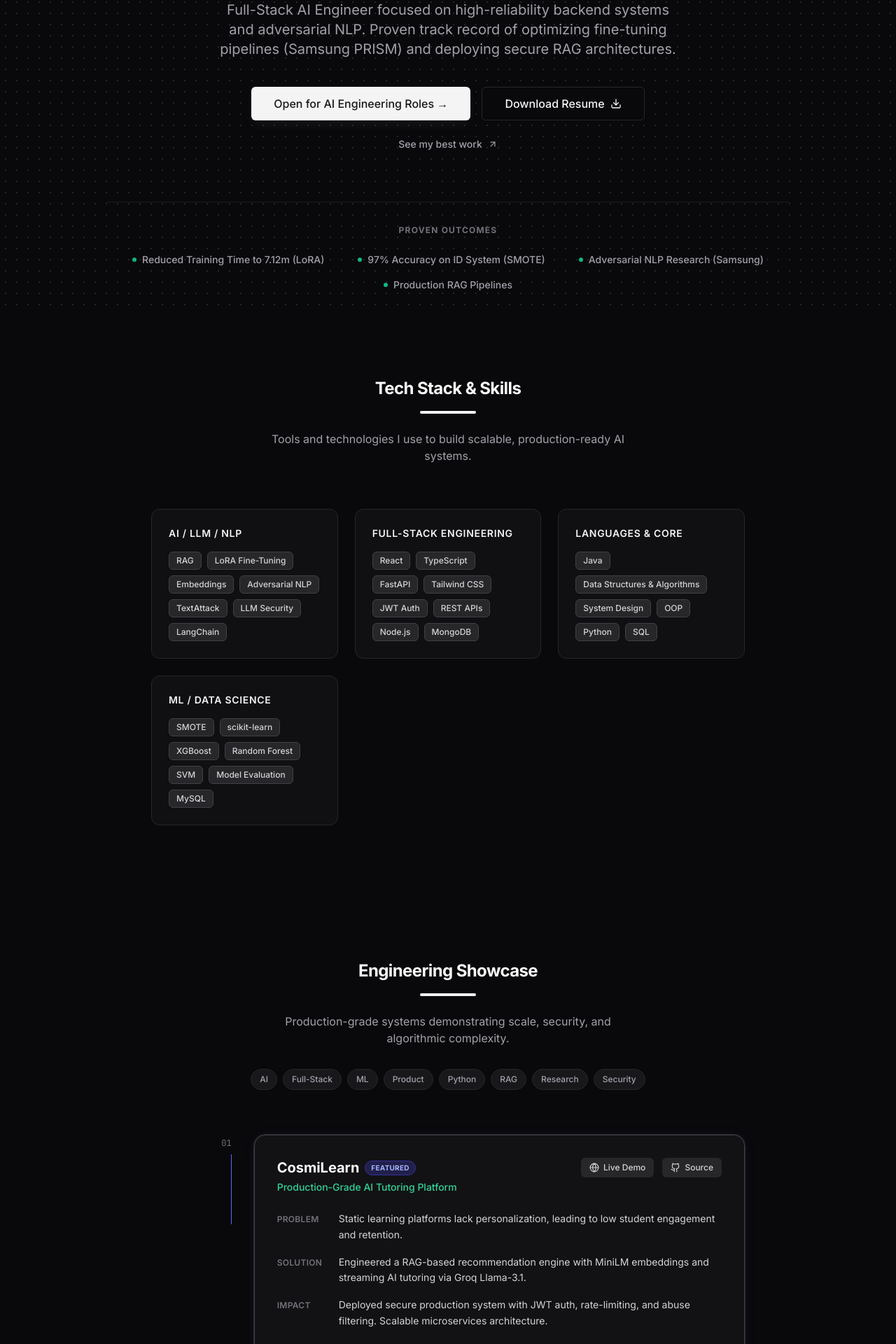
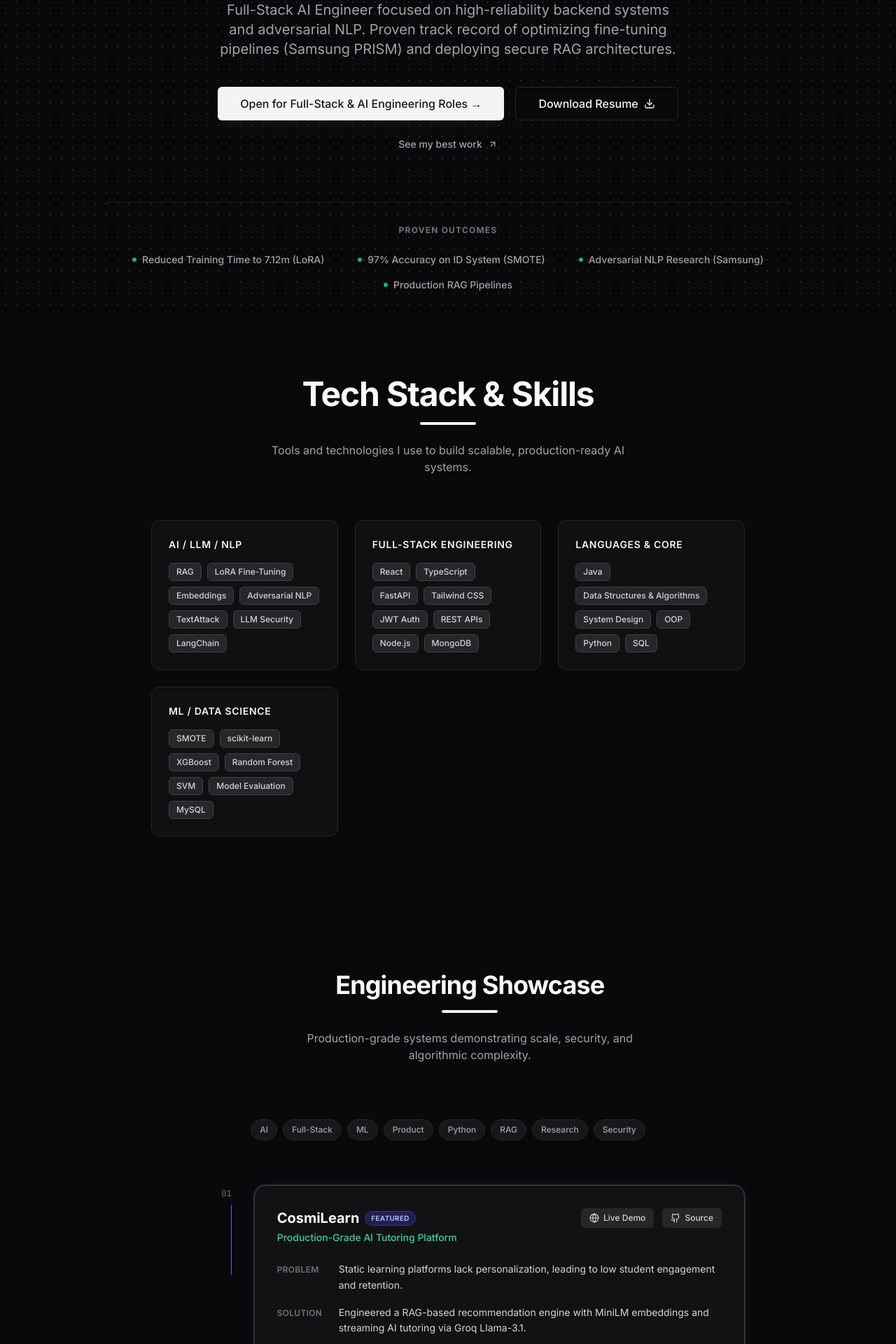
Before and after one commit to satyam-spb/spb_portfolio, a React (Vite) app: page / in a window 1280 px wide. Shown: the part 357-2277 px from the top of the page at 70% size. Built offline with nearby package versions, Linux system fonts and the light colour scheme.

Commit message:
Slight modification on Experience and Project section. Adjusting the structure and deign

```diff
--- a/components/Contact.tsx
+++ b/components/Contact.tsx
@@ -74,7 +74,7 @@ export const Contact: React.FC = () => {
             © {new Date().getFullYear()} Satyam Pratik Bharti.
           </p>
           <p className="text-xs text-zinc-300 dark:text-zinc-700 mt-2 font-mono">
-            Built with React, TypeScript, Tailwind & Motion.
+            Built with care
           </p>
         </div>
       </div>
--- a/components/Education.tsx
+++ b/components/Education.tsx
@@ -6,7 +6,7 @@ export const Education: React.FC = () => {
   return (
     <section id="education" className="py-24 w-full max-w-4xl px-6">
         <div className="flex flex-col items-center mb-16 text-center">
-            <h2 className="text-2xl font-bold tracking-tight text-zinc-900 dark:text-zinc-50 mb-4">Education</h2>
+            <h2 className="text-4xl font-bold tracking-tight text-zinc-900 dark:text-zinc-50 mb-4">Education</h2>
             <div className="h-1 w-20 bg-zinc-900 dark:bg-zinc-100 rounded-full mb-6"></div>
         </div>
 
--- a/components/Experience.tsx
+++ b/components/Experience.tsx
@@ -1,16 +1,22 @@
-import React from 'react';
-import { EXPERIENCE } from '../constants';
-import { motion } from 'framer-motion';
+import React from "react";
+import { EXPERIENCE } from "../constants";
+import { motion } from "framer-motion";
+import { Award } from "lucide-react";
 
 export const Experience: React.FC = () => {
   return (
-    <section id="experience" className="py-24 w-full max-w-4xl px-6">
-      <div className="flex flex-col items-center mb-16 text-center">
-        <h2 className="text-2xl font-bold tracking-tight text-zinc-900 dark:text-zinc-50 mb-4">Professional Experience</h2>
+    <section id="experience" className="py-24 w-full max-w-4xl px-6 mx-auto">
+      <div className="grid grid-cols-1 gap-8 sm:grid-cols-12 sm:gap-8 items-start mb-16">
+        <div className="hidden sm:block sm:col-span-2"></div>
+        <div className="sm:col-span-10 sm:-ml-[12%] flex flex-col items-center text-center">
+          <h2 className="text-4xl font-bold tracking-tight text-zinc-900 dark:text-zinc-50 mb-4">
+            Professional Experience
+          </h2>
           <div className="h-1 w-20 bg-zinc-900 dark:bg-zinc-100 rounded-full mb-6"></div>
           <p className="text-zinc-500 dark:text-zinc-400 max-w-lg">
             AI in research and LLM security
           </p>
+        </div>
       </div>
 
       <div className="space-y-12">
@@ -25,7 +31,9 @@ export const Experience: React.FC = () => {
           >
             {/* Timeline Numbering Column (Consistent with Projects) */}
             <div className="hidden sm:flex sm:col-span-2 flex-col items-end pt-1">
-                 <span className="text-xs font-mono text-zinc-400 dark:text-zinc-500 mb-2">0{index + 1}</span>
+              <span className="text-xs font-mono text-zinc-400 dark:text-zinc-500 mb-2">
+                0{index + 1}
+              </span>
               {/* Vertical line that lights up on hover */}
               <div className="w-px h-full min-h-[100px] bg-zinc-200 dark:bg-zinc-800 group-hover:bg-indigo-400 dark:group-hover:bg-indigo-500 transition-colors duration-500"></div>
             </div>
@@ -34,28 +42,56 @@ export const Experience: React.FC = () => {
             <div className="sm:col-span-10 relative border border-zinc-200 dark:border-zinc-800 rounded-2xl p-6 sm:p-8 bg-white dark:bg-zinc-900/40 hover:border-zinc-300 dark:hover:border-zinc-700 transition-all duration-300 hover:shadow-lg shadow-zinc-200/50 dark:shadow-none">
               <div className="flex flex-col sm:flex-row sm:justify-between sm:items-start mb-6 gap-2">
                 <div>
-                  <h3 className="text-lg font-bold text-zinc-900 dark:text-zinc-50 group-hover:text-indigo-600 dark:group-hover:text-indigo-400 transition-colors">{exp.role}</h3>
+                  <h3 className="text-lg font-bold text-zinc-900 dark:text-zinc-50 group-hover:text-indigo-600 dark:group-hover:text-indigo-400 transition-colors">
+                    {exp.role}
+                  </h3>
                   <div className="flex items-center gap-2 mt-1">
-                     <span className="text-sm font-semibold text-zinc-700 dark:text-zinc-300">{exp.company}</span>
+                    <span className="text-sm font-semibold text-zinc-700 dark:text-zinc-300">
+                      {exp.company}
+                    </span>
                     <span className="text-xs px-2.5 py-0.5 rounded-full bg-zinc-100 dark:bg-zinc-800 text-zinc-500 font-medium border border-zinc-200 dark:border-zinc-700/50">
                       {exp.type}
                     </span>
                   </div>
                 </div>
+                <div className="flex items-center gap-3 shrink-0">
+                  {exp.company === "Samsung" && (
+                    <a
+                      href="/prism_certificate.png"
+                      target="_blank"
+                      rel="noopener noreferrer"
+                      className="flex items-center gap-1.5 px-3 py-1.5 text-xs font-medium text-zinc-600 dark:text-zinc-300 bg-zinc-100 dark:bg-zinc-800 rounded-md hover:bg-zinc-200 dark:hover:bg-zinc-700 transition-colors"
+                      aria-label="View Certificate"
+                    >
+                      <Award size={14} />
+                      <span>Certificate</span>
+                    </a>
+                  )}
                   <span className="text-xs font-mono text-zinc-400 dark:text-zinc-500 px-2.5 py-1 bg-zinc-50 dark:bg-zinc-800/50 rounded-md border border-zinc-100 dark:border-zinc-800 self-start sm:self-auto mt-2 sm:mt-0">
                     {exp.period}
                   </span>
+                </div>
               </div>
 
               <div className="space-y-4">
                 <ul className="space-y-3">
                   {exp.highlights.map((item, i) => (
-                    <li key={i} className="flex gap-3 text-sm text-zinc-600 dark:text-zinc-400 leading-relaxed group/item">
+                    <li
+                      key={i}
+                      className="flex gap-3 text-sm text-zinc-600 dark:text-zinc-400 leading-relaxed group/item"
+                    >
                       <span className="mt-2 h-1.5 w-1.5 flex-shrink-0 rounded-full bg-zinc-400 dark:bg-zinc-600 group-hover:bg-indigo-500 dark:group-hover:bg-indigo-400 transition-colors duration-300"></span>
-                       <span dangerouslySetInnerHTML={{
+                      <span
+                        dangerouslySetInnerHTML={{
                           __html: item
-                            .replace("7.12 minutes", "<span class='text-zinc-900 dark:text-zinc-200 font-semibold'>7.12 minutes</span>")
-                            .replace("52.7%", "<span class='text-zinc-900 dark:text-zinc-200 font-semibold'>52.7%</span>")
+                            .replace(
+                              "7.12 minutes",
+                              "<span class='text-zinc-900 dark:text-zinc-200 font-semibold'>7.12 minutes</span>"
+                            )
+                            .replace(
+                              "52.7%",
+                              "<span class='text-zinc-900 dark:text-zinc-200 font-semibold'>52.7%</span>"
+                            ),
                         }}
                       />
                     </li>
--- a/components/Hero.tsx
+++ b/components/Hero.tsx
@@ -124,7 +124,7 @@ export const Hero: React.FC = () => {
               href={`mailto:${CONTACT_INFO.email}`}
               className="group relative inline-flex h-12 items-center justify-center overflow-hidden rounded-md bg-zinc-900 dark:bg-zinc-100 px-8 font-medium text-zinc-50 dark:text-zinc-900 transition-all hover:bg-zinc-800 dark:hover:bg-zinc-200 shadow-lg shadow-zinc-500/10"
             >
-              <span>Open for AI Engineering Roles →</span>
+              <span>Open for Full-Stack & AI Engineering Roles →</span>
             </a>
             <a
               href="./Satyam_spb_D.pdf"
--- a/components/Projects.tsx
+++ b/components/Projects.tsx
@@ -1,7 +1,7 @@
-import React, { useState, useMemo } from 'react';
-import { motion, AnimatePresence } from 'framer-motion';
-import { PROJECTS } from '../constants';
-import { Github, Globe, X, Star } from 'lucide-react';
+import React, { useState, useMemo } from "react";
+import { motion, AnimatePresence } from "framer-motion";
+import { PROJECTS } from "../constants";
+import { Github, Globe, X, Star } from "lucide-react";
 
 export const Projects: React.FC = () => {
   const [selectedTags, setSelectedTags] = useState<string[]>([]);
@@ -9,7 +9,7 @@ export const Projects: React.FC = () => {
   // Automatically extract unique tags from projects
   const allTags = useMemo(() => {
     const tags = new Set<string>();
-    PROJECTS.forEach(project => project.tags.forEach(tag => tags.add(tag)));
+    PROJECTS.forEach((project) => project.tags.forEach((tag) => tags.add(tag)));
     return Array.from(tags).sort();
   }, []);
 
@@ -17,33 +17,39 @@ export const Projects: React.FC = () => {
   // If no tags selected, show all.
   const filteredProjects = useMemo(() => {
     if (selectedTags.length === 0) return PROJECTS;
-    return PROJECTS.filter(project =>
-      project.tags.some(tag => selectedTags.includes(tag))
+    return PROJECTS.filter((project) =>
+      project.tags.some((tag) => selectedTags.includes(tag))
     );
   }, [selectedTags]);
 
   const toggleTag = (tag: string) => {
-    setSelectedTags(prev =>
-      prev.includes(tag)
-        ? prev.filter(t => t !== tag)
-        : [...prev, tag]
+    setSelectedTags((prev) =>
+      prev.includes(tag) ? prev.filter((t) => t !== tag) : [...prev, tag]
     );
   };
 
   const clearFilters = () => setSelectedTags([]);
 
   return (
-    <section id="projects" className="py-24 w-full max-w-4xl px-6">
-      <div className="flex flex-col items-center mb-12 text-center">
-        <h2 className="text-2xl font-bold tracking-tight text-zinc-900 dark:text-zinc-50 mb-4">Engineering Showcase</h2>
+    <section id="projects" className="py-24 w-full max-w-4xl px-6 mx-auto">
+      <div className="grid grid-cols-1 gap-8 sm:grid-cols-12 sm:gap-8 items-start mb-12">
+        <div className="hidden sm:block sm:col-span-2"></div>
+        <div className="sm:col-span-10 sm:-ml-[12%] flex flex-col items-center text-center">
+          <h2 className="text-4xl font-bold tracking-tight text-zinc-900 dark:text-zinc-50 mb-4">
+            Engineering Showcase
+          </h2>
           <div className="h-1 w-20 bg-zinc-900 dark:bg-zinc-100 rounded-full mb-6"></div>
           <p className="text-zinc-500 dark:text-zinc-400 mb-8 max-w-lg">
-           Production-grade systems demonstrating scale, security, and algorithmic complexity.
+            Production-grade systems demonstrating scale, security, and
+            algorithmic complexity.
           </p>
+        </div>
+      </div>
 
       {/* Filter Controls */}
+      <div className="flex flex-col items-center mb-12">
         <div className="flex flex-wrap justify-center gap-2 mb-4">
-           {allTags.map(tag => {
+          {allTags.map((tag) => {
             const isSelected = selectedTags.includes(tag);
             return (
               <button
@@ -51,8 +57,8 @@ export const Projects: React.FC = () => {
                 onClick={() => toggleTag(tag)}
                 className={`px-3 py-1.5 rounded-full text-xs font-medium transition-all duration-300 border ${
                   isSelected
-                     ? 'bg-zinc-900 dark:bg-zinc-100 text-white dark:text-zinc-900 border-zinc-900 dark:border-zinc-100'
-                     : 'bg-white dark:bg-zinc-900 text-zinc-600 dark:text-zinc-400 border-zinc-200 dark:border-zinc-800 hover:border-zinc-400 dark:hover:border-zinc-600'
+                    ? "bg-zinc-900 dark:bg-zinc-100 text-white dark:text-zinc-900 border-zinc-900 dark:border-zinc-100"
+                    : "bg-white dark:bg-zinc-900 text-zinc-600 dark:text-zinc-400 border-zinc-200 dark:border-zinc-800 hover:border-zinc-400 dark:hover:border-zinc-600"
                 }`}
               >
                 {tag}
@@ -66,7 +72,7 @@ export const Projects: React.FC = () => {
           {selectedTags.length > 0 && (
             <motion.button
               initial={{ opacity: 0, height: 0 }}
-              animate={{ opacity: 1, height: 'auto' }}
+              animate={{ opacity: 1, height: "auto" }}
               exit={{ opacity: 0, height: 0 }}
               onClick={clearFilters}
               className="flex items-center gap-1.5 text-xs text-zinc-500 hover:text-red-500 transition-colors"
@@ -87,20 +93,35 @@ export const Projects: React.FC = () => {
               initial={{ opacity: 0, scale: 0.95, y: 20 }}
               animate={{ opacity: 1, scale: 1, y: 0 }}
               exit={{ opacity: 0, scale: 0.95, y: 20 }}
-              transition={{ duration: 0.3, type: "spring", stiffness: 100, damping: 15 }}
+              transition={{
+                duration: 0.3,
+                type: "spring",
+                stiffness: 100,
+                damping: 15,
+              }}
               className="group relative grid grid-cols-1 gap-8 p-0 sm:grid-cols-12 sm:gap-8 items-start"
             >
               {/* Tech Stack Decoration Line */}
               <div className="hidden sm:flex sm:col-span-2 flex-col items-end pt-1">
-                   <span className="text-xs font-mono text-zinc-400 dark:text-zinc-500 mb-2">0{index + 1}</span>
-                   <div className={`w-px h-full min-h-[100px] ${project.isFeatured ? 'bg-indigo-400 dark:bg-indigo-500' : 'bg-zinc-200 dark:bg-zinc-800'} transition-colors duration-300`}></div>
+                <span className="text-xs font-mono text-zinc-400 dark:text-zinc-500 mb-2">
+                  0{index + 1}
+                </span>
+                <div
+                  className={`w-px h-full min-h-[100px] ${
+                    project.isFeatured
+                      ? "bg-indigo-400 dark:bg-indigo-500"
+                      : "bg-zinc-200 dark:bg-zinc-800"
+                  } transition-colors duration-300`}
+                ></div>
               </div>
 
-              <div className={`sm:col-span-10 flex flex-col h-full border rounded-2xl p-6 sm:p-8 transition-all duration-300 ${
+              <div
+                className={`sm:col-span-10 flex flex-col h-full border rounded-2xl p-6 sm:p-8 transition-all duration-300 ${
                   project.isFeatured
-                    ? 'bg-white dark:bg-zinc-900/60 border-zinc-300 dark:border-zinc-700 shadow-xl shadow-zinc-200/50 dark:shadow-[0_0_20px_-5px_rgba(99,102,241,0.15)] ring-1 ring-zinc-200 dark:ring-zinc-800'
-                    : 'bg-white dark:bg-zinc-900/40 border-zinc-200 dark:border-zinc-800 hover:border-zinc-300 dark:hover:border-zinc-700 hover:shadow-lg shadow-zinc-200/50 dark:shadow-none'
-                }`}>
+                    ? "bg-white dark:bg-zinc-900/60 border-zinc-300 dark:border-zinc-700 shadow-xl shadow-zinc-200/50 dark:shadow-[0_0_20px_-5px_rgba(99,102,241,0.15)] ring-1 ring-zinc-200 dark:ring-zinc-800"
+                    : "bg-white dark:bg-zinc-900/40 border-zinc-200 dark:border-zinc-800 hover:border-zinc-300 dark:hover:border-zinc-700 hover:shadow-lg shadow-zinc-200/50 dark:shadow-none"
+                }`}
+              >
                 <div className="flex flex-col sm:flex-row justify-between sm:items-start gap-4 mb-6">
                   <div>
                     <div className="flex items-center gap-2">
@@ -144,22 +165,37 @@ export const Projects: React.FC = () => {
 
                 <div className="space-y-4 mb-8 flex-grow">
                   <div className="grid grid-cols-[80px_1fr] gap-2">
-                           <span className="text-xs font-semibold text-zinc-400 dark:text-zinc-500 uppercase tracking-wide mt-1">Problem</span>
-                           <p className="text-sm text-zinc-600 dark:text-zinc-300 leading-relaxed">{project.problem}</p>
+                    <span className="text-xs font-semibold text-zinc-400 dark:text-zinc-500 uppercase tracking-wide mt-1">
+                      Problem
+                    </span>
+                    <p className="text-sm text-zinc-600 dark:text-zinc-300 leading-relaxed">
+                      {project.problem}
+                    </p>
                   </div>
                   <div className="grid grid-cols-[80px_1fr] gap-2">
-                           <span className="text-xs font-semibold text-zinc-400 dark:text-zinc-500 uppercase tracking-wide mt-1">Solution</span>
-                           <p className="text-sm text-zinc-600 dark:text-zinc-300 leading-relaxed">{project.solution}</p>
+                    <span className="text-xs font-semibold text-zinc-400 dark:text-zinc-500 uppercase tracking-wide mt-1">
+                      Solution
+                    </span>
+                    <p className="text-sm text-zinc-600 dark:text-zinc-300 leading-relaxed">
+                      {project.solution}
+                    </p>
                   </div>
                   <div className="grid grid-cols-[80px_1fr] gap-2">
-                           <span className="text-xs font-semibold text-zinc-400 dark:text-zinc-500 uppercase tracking-wide mt-1">Impact</span>
-                           <p className="text-sm text-zinc-600 dark:text-zinc-300 leading-relaxed">{project.impact}</p>
+                    <span className="text-xs font-semibold text-zinc-400 dark:text-zinc-500 uppercase tracking-wide mt-1">
+                      Impact
+                    </span>
+                    <p className="text-sm text-zinc-600 dark:text-zinc-300 leading-relaxed">
+                      {project.impact}
+                    </p>
                   </div>
                 </div>
 
                 <div className="flex flex-wrap gap-2 pt-5 border-t border-zinc-100 dark:border-zinc-800">
                   {project.tech.map((t) => (
-                          <span key={t} className="px-2.5 py-1 bg-zinc-50 dark:bg-zinc-800/80 border border-zinc-100 dark:border-zinc-700/50 rounded-md text-[11px] font-mono font-medium text-zinc-500 dark:text-zinc-400">
+                    <span
+                      key={t}
+                      className="px-2.5 py-1 bg-zinc-50 dark:bg-zinc-800/80 border border-zinc-100 dark:border-zinc-700/50 rounded-md text-[11px] font-mono font-medium text-zinc-500 dark:text-zinc-400"
+                    >
                       {t}
                     </span>
                   ))}
--- a/components/Skills.tsx
+++ b/components/Skills.tsx
@@ -6,7 +6,7 @@ export const Skills: React.FC = () => {
   return (
     <section id="skills" className="py-24 w-full max-w-4xl px-6">
       <div className="flex flex-col items-center mb-16 text-center">
-        <h2 className="text-2xl font-bold tracking-tight text-zinc-900 dark:text-zinc-50 mb-4">Tech Stack & Skills</h2>
+        <h2 className="text-5xl font-bold tracking-tight text-zinc-900 dark:text-zinc-50 mb-4">Tech Stack & Skills</h2>
         <div className="h-1 w-20 bg-zinc-900 dark:bg-zinc-100 rounded-full mb-6"></div>
         <p className="text-zinc-500 dark:text-zinc-400 max-w-lg">
            Tools and technologies I use to build scalable, production-ready AI systems.
```
Also changed, not shown: public/prism_certificate.png (added). Lines whose indentation alone changed are shown as unchanged.
